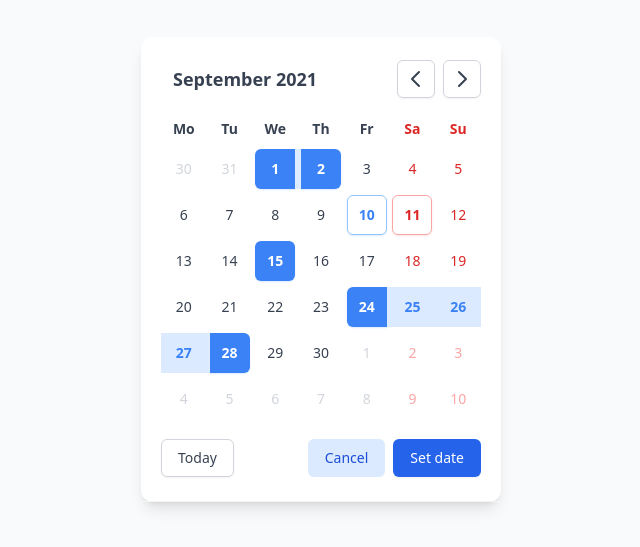
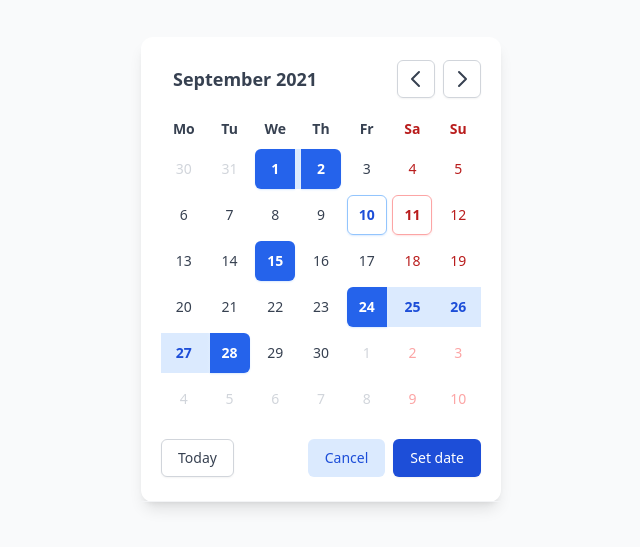
Before and after one commit to codesfromshad/tailwind-datepicker, a React (Create React App) app: page / in a window 1280 px wide. Shown: the part 131-678 px from the top of the page, without its empty margins (319-959 px from the left). Built offline with nearby package versions, Linux system fonts and the light colour scheme.

Commit message:
Fix colors

```diff
--- a/src/components/App/index.tsx
+++ b/src/components/App/index.tsx
@@ -100,7 +100,7 @@ function App() {
             </div>
           </div>
           <div className="flex justify-around pt-2">
-            <div className="hidden grid grid-rows-6 pt-10 pr-3 gap-y-1.5 text-sm text-gray-300">
+            <div className="hidden grid grid-rows-6 pt-10 pr-4 gap-y-1.5 text-sm text-gray-300">
               <span
                 className="flex items-center justify-center w-full h-auto rounded-md"
               >
@@ -142,7 +142,7 @@ function App() {
                   return (
                     <div
                       className={classNames(nameOfDay.isWeekend
-                        ? "text-red-600"
+                        ? "text-red-700"
                         : null,
                         "flex items-center justify-center w-full h-10 font-semibold rounded-md"
                       )}
@@ -181,7 +181,7 @@ function App() {
                         className={classNames(
                           day.isInteractable
                             ? "cursor-pointer hover:border-gray-300 hover:bg-gray-50 hover:shadow-sm"
-                            : "border-transparent cursor-default text-gray-300",
+                            : "border-transparent cursor-not-allowed text-gray-300",
                           day.isFromPreviousMonth
                             ? "text-gray-300"
                             : null,
@@ -189,28 +189,28 @@ function App() {
                             ? "text-gray-300"
                             : null,
                           (day.isWeekend || day.isHoliday) && !(day.isFromPreviousMonth || day.isFromNextMonth) && !day.isInRange
-                            ? "text-red-600"
+                            ? "text-red-700"
                             : null,
                           (day.isWeekend || day.isHoliday) && (day.isFromPreviousMonth || day.isFromNextMonth) && !day.isInRange
                             ? "text-red-300"
                             : null,
                           day.isToday
                             ? (day.isWeekend || day.isHoliday)
-                              ? "rounded-md font-semibold border border-red-300 hover:border-red-400 hover:bg-red-50 shadow-sm shadow-red-100"
-                              : "rounded-md text-blue-500 font-semibold border border-blue-300 hover:border-blue-400 hover:bg-blue-50 shadow-sm shadow-blue-100"
+                              ? "rounded-md font-semibold border border-red-300 hover:border-red-500 hover:bg-red-50 shadow-sm shadow-red-100"
+                              : "rounded-md text-blue-700 font-semibold border border-blue-300 hover:border-blue-500 hover:bg-blue-50 shadow-sm shadow-blue-100"
                             : "border-transparent",
                           day.isSelected
-                            ? "font-semibold text-white bg-blue-500 hover:border-blue-700 hover:bg-blue-600 shadow-sm shadow-blue-100"
+                            ? "font-semibold text-white bg-blue-600 hover:border-blue-700 hover:bg-blue-700 shadow-sm shadow-blue-100"
                             : null,
                           day.isInRange && !(day.isRangeStart || day.isRangeEnd)
-                            ? "font-semibold text-blue-500 bg-transparent hover:border-blue-500 hover:bg-blue-200 hover:text-blue-700 hover:shadow-sm hover:shadow-blue-100"
+                            ? "font-semibold text-blue-700 bg-transparent hover:border-blue-500 hover:bg-blue-200 hover:text-blue-700 hover:shadow-sm hover:shadow-blue-100"
                             : day.isRangeStart
-                              ? "rounded-r-none font-semibold text-white bg-blue-500 border-blue-500 hover:border-blue-700 hover:bg-blue-600 hover:rounded-md shadow-sm shadow-blue-100 transition-all duration-75 z-10"
+                              ? "rounded-r-none font-semibold text-white bg-blue-600 border-blue-500 hover:border-blue-700 hover:bg-blue-700 hover:rounded-md shadow-sm shadow-blue-100 transition-all duration-75"
                               : day.isRangeEnd
-                                ? "rounded-l-none font-semibold text-white bg-blue-500 border-blue-500 hover:border-blue-700 hover:bg-blue-600 hover:rounded-md shadow-sm shadow-blue-100 transition-all duration-75 z-10"
+                                ? "rounded-l-none font-semibold text-white bg-blue-600 border-blue-500 hover:border-blue-700 hover:bg-blue-700 hover:rounded-md shadow-sm shadow-blue-100 transition-all duration-75"
                                 : null,
 
-                          "flex items-center justify-center w-10 h-10 rounded-md z-20 border"
+                          "flex items-center justify-center w-10 h-10 rounded-md border"
 
                         )}
                       >
@@ -227,7 +227,7 @@ function App() {
             <div className="flex">
               <button
                 type="button"
-                className="inline-flex items-center px-4 py-2 border border-gray-300 shadow-sm text-sm font-medium rounded-md text-gray-700 bg-white hover:bg-gray-50 focus:outline-none focus:ring-2 focus:ring-offset-2 focus:ring-indigo-500"
+                className="inline-flex items-center px-4 py-2 border border-gray-300 shadow-sm text-sm font-medium rounded-md text-gray-700 bg-white hover:bg-gray-50 focus:outline-none focus:ring-2 focus:ring-offset-2 focus:ring-blue-500"
               >
                 Today
               </button>
@@ -241,7 +241,7 @@ function App() {
               </button>
               <button
                 type="button"
-                className="inline-flex items-center px-4 py-2 border border-transparent text-sm font-medium rounded-md shadow-sm text-white bg-blue-600 hover:bg-blue-700 focus:outline-none focus:ring-2 focus:ring-offset-2 focus:ring-blue-500"
+                className="inline-flex items-center px-4 py-2 border border-transparent text-sm font-medium rounded-md shadow-sm text-white bg-blue-700 hover:bg-blue-700 focus:outline-none focus:ring-2 focus:ring-offset-2 focus:ring-blue-500"
               >
                 Set date
               </button>
```
